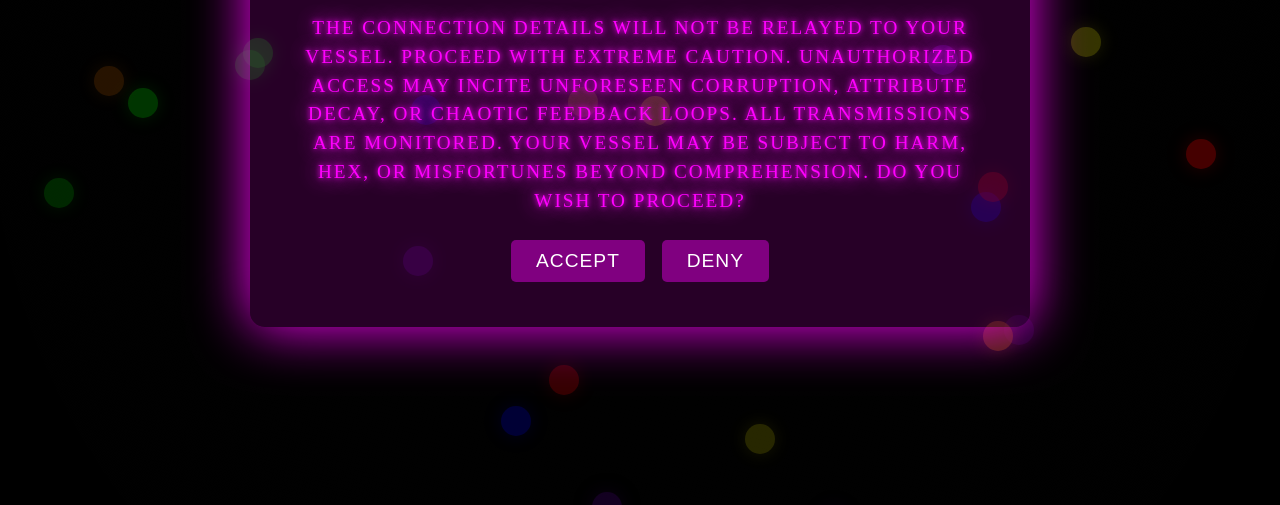
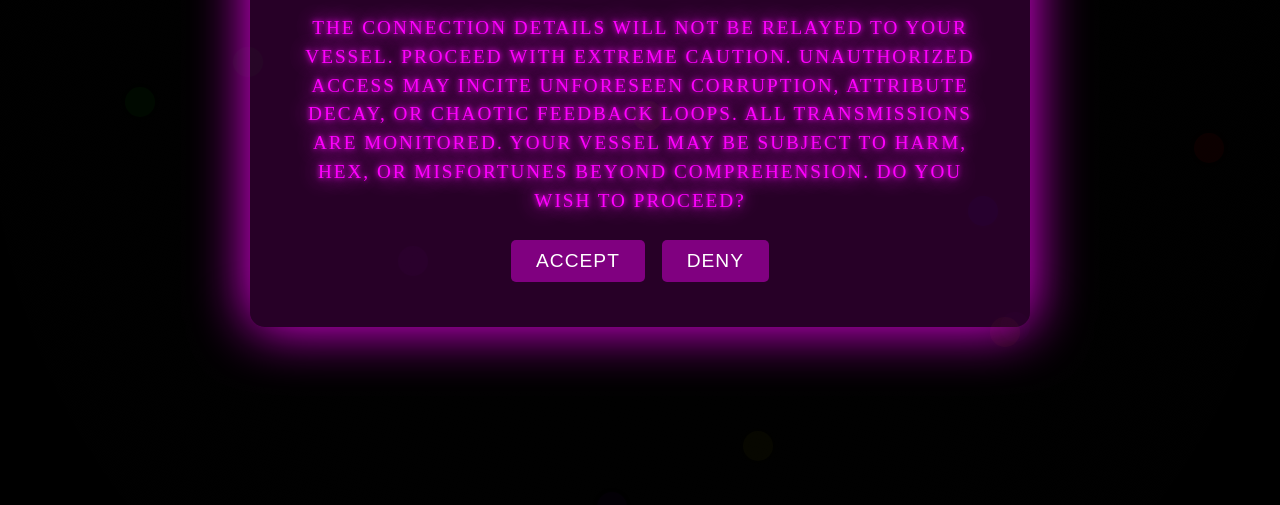
Before and after one commit to AngelsManor/SURVEY_TEST, a plain HTML site: page index.html in a window 1280 px wide. Shown: the part 295-800 px from the top of the page. Drawn offline with Linux system fonts and the light colour scheme; animation ran at ten frames a second.

Commit message:
Update index.html

```diff
--- a/index.html
+++ b/index.html
@@ -31,7 +31,7 @@
   </div>
 </div>
 
-<!-- Background audio  -->
+<!-- Background audio -->
 <audio id="bgMusic" loop style="display:none;">
   <source src="CONNECTION.mp3" type="audio/mpeg">
 </audio>
@@ -69,7 +69,7 @@ window.addEventListener('DOMContentLoaded', () => {
   // Floating shapes
   const container = document.getElementById('floatersContainer');
   const colors = ['#FF0000','#FF7F00','#FFFF00','#00FF00','#0000FF','#4B0082','#8F00FF'];
-  const totalShapes = 25;
+  const totalShapes = 14; // fewer shapes
 
   for (let i = 0; i < totalShapes; i++) {
       const floater = document.createElement('div');
@@ -77,13 +77,13 @@ window.addEventListener('DOMContentLoaded', () => {
 
       let posX = Math.random() * window.innerWidth;
       let posY = Math.random() * window.innerHeight;
-      let speedX = (Math.random() - 0.5) * 0.5;
-      let speedY = (Math.random() - 0.5) * 0.5;
+      let speedX = (Math.random() - 0.5) * 0.2; // slower
+      let speedY = (Math.random() - 0.5) * 0.2;
 
       const color = colors[i % colors.length];
       floater.style.background = color;
-      floater.style.opacity = 0.3 + Math.random() * 0.3;
-      floater.style.boxShadow = `0 0 15px ${color}60, 0 0 25px ${color}40`;
+      floater.style.opacity = 0.05 + Math.random() * 0.05; // very faint
+      floater.style.boxShadow = `0 0 8px ${color}30, 0 0 15px ${color}20`;
 
       container.appendChild(floater);
 
```
